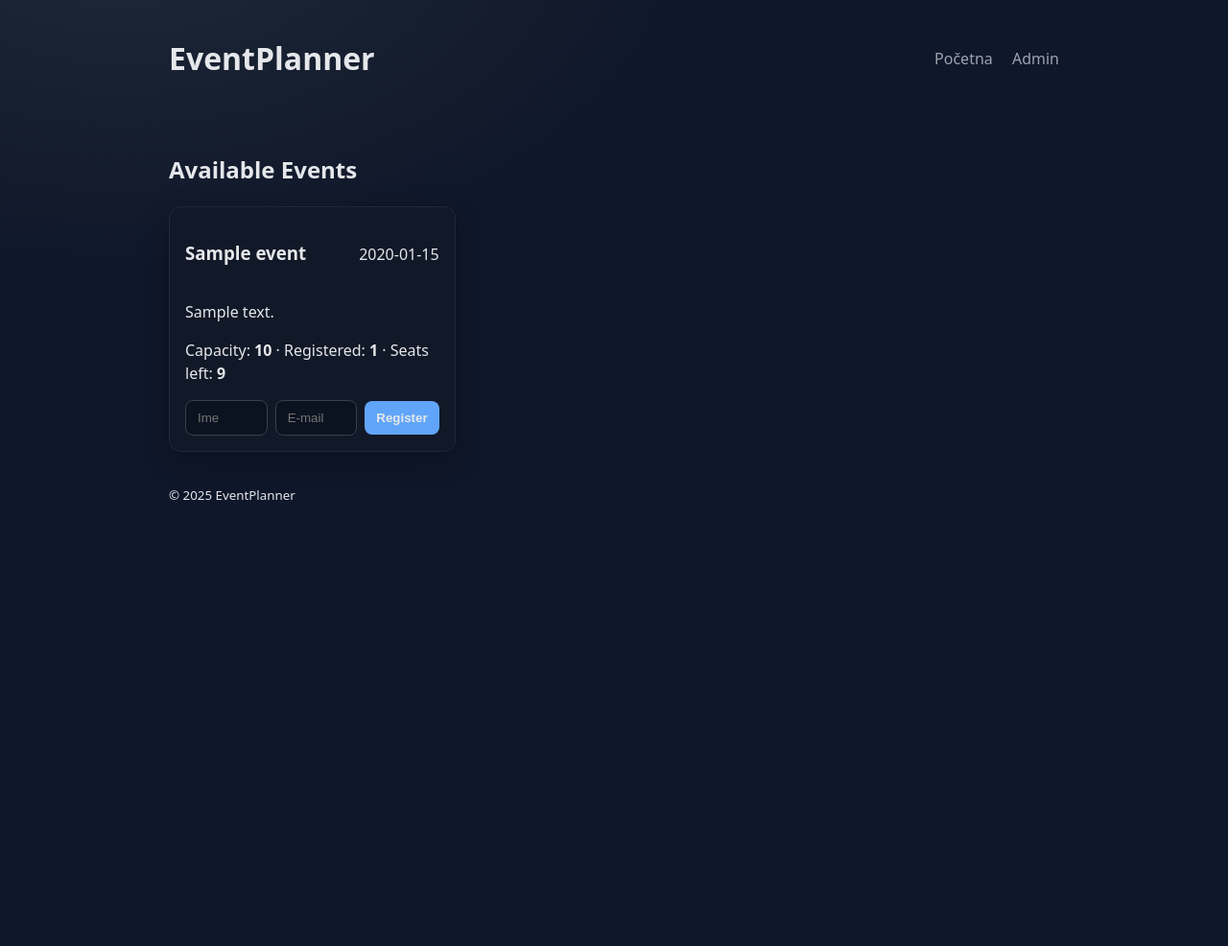
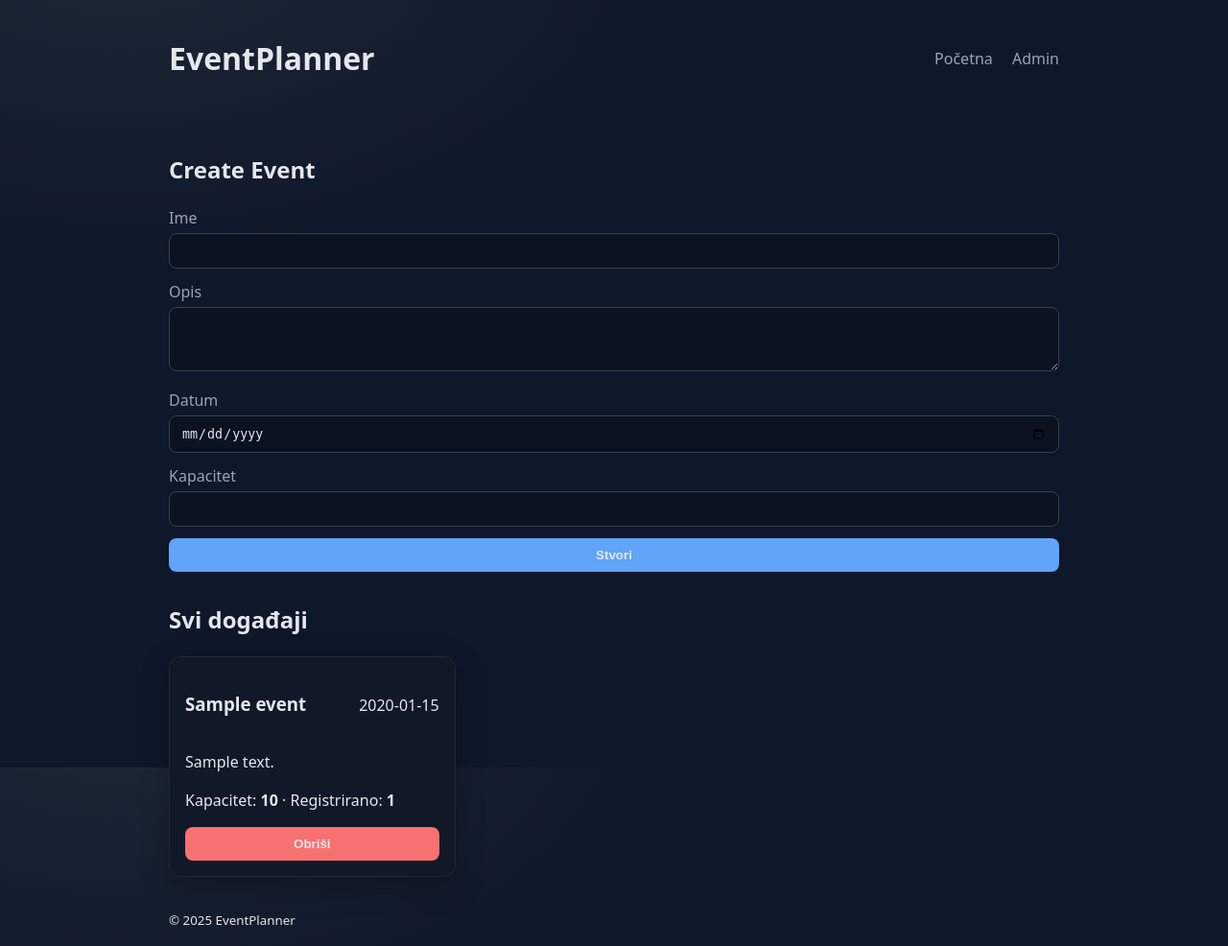
Before and after one commit to leonbtr1/EventPlanner, a Flask app: template templates/index.html in a window 1280 px wide. Shown: the whole page at 96% size. Before the commit the page ends 521 px from the top, so only its background shows below. Run offline with Flask 3, Linux system fonts and the light colour scheme; the template is opened without the code that fills it: most values are stand-ins (such as "Sample title", 1, 10 or a date in 2020).

Commit message:
Update index.html

```diff
--- a/templates/index.html
+++ b/templates/index.html
@@ -1,13 +1,37 @@
 {% extends 'base.html' %}
-{% block title %}Events · EventPlanner{% endblock %}
+{% block title %}Admin · EventPlanner{% endblock %}
 {% block content %}
 
-<h2>Available Events</h2>
+  <h2>Create Event</h2>
+  <form method="post" action="{{ url_for('create_event') }}" class="grid-form">
+    <label>
+
+      <span>Ime</span>
+      <input required type="text" name="name" />
+    </label>
+
+    <label>
+      <span>Opis</span>
+      <textarea name="description" rows="3"></textarea>
+    </label>
+
+    <label>
+      <span>Datum</span>
+      <input required type="date" name="date" />
+    </label>
+
+    <label>
+      <span>Kapacitet</span>
+      <input required type="number" name="capacity" min="1" />
+    </label>
+
+    <button type="submit">Stvori</button>
+  </form>
+
+  <h2 style="margin-top:2rem;">Svi događaji</h2>
 
   <div class="cards">
-    {% if events %}
     {% for e in events %}
-
       <article class="card">
 
         <header>
@@ -15,34 +39,21 @@
           <p class="mute">{{ e.date.strftime('%Y-%m-%d') }}</p>
         </header>
 
-          {% if e.description %}
         <p>{{ e.description }}</p>
-          {% endif %}
-
         <p>
-            Capacity: <strong>{{ e.capacity }}</strong> ·
-            Registered: <strong>{{ e.registrations|length }}</strong> ·
-            Seats left: <strong>{{ e.capacity - (e.registrations|length) }}</strong>
+          Kapacitet: <strong>{{ e.capacity }}</strong> ·
+          Registrirano: <strong>{{ e.registrations|length }}</strong>
         </p>
 
-          <form method="post" action="{{ url_for('register') }}" class="form-inline">
-
-            <input type="hidden" name="event_id" value="{{ e.id }}" />
-            <input required type="text" name="name" placeholder="Ime" />
-            <input required type="email" name="email" placeholder="E-mail" />
-
-            <button type="submit" {% if e.registrations|length >= e.capacity %}disabled{% endif %}>
-              {% if e.registrations|length >= e.capacity %}Full{% else %}Register{% endif %}
-            </button>
-
+        <form method="post" action="{{ url_for('delete_event', event_id=e.id) }}">
+          <button type="submit" class="danger">Obriši</button>
         </form>
 
       </article>
-      {% endfor %}
     {% else %}
 
-    <p>Nema događanja. Provjeri kasnije</p>
-    {% endif %}
+    <p>Još nema događaja.</p>
+    {% endfor %}
 
   </div>
 {% endblock %}
```
Lines whose indentation alone changed are shown as unchanged.
